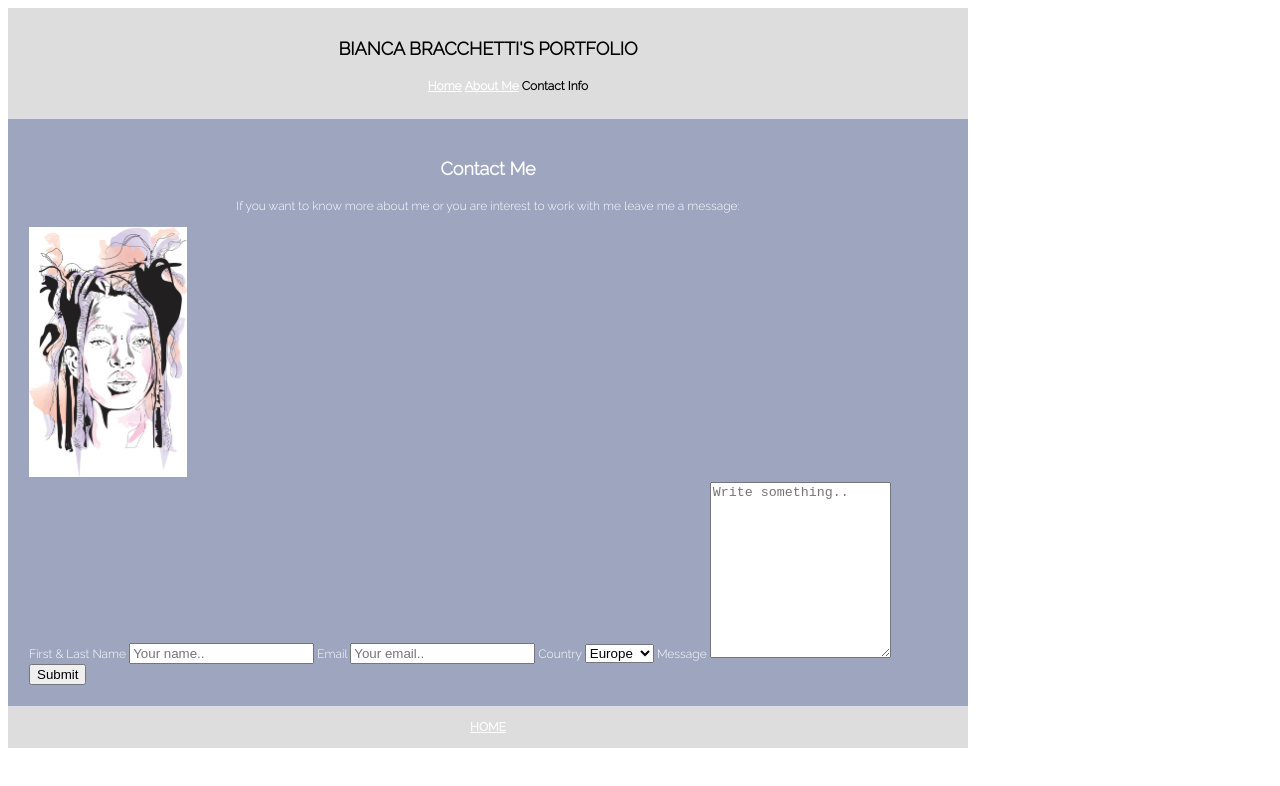
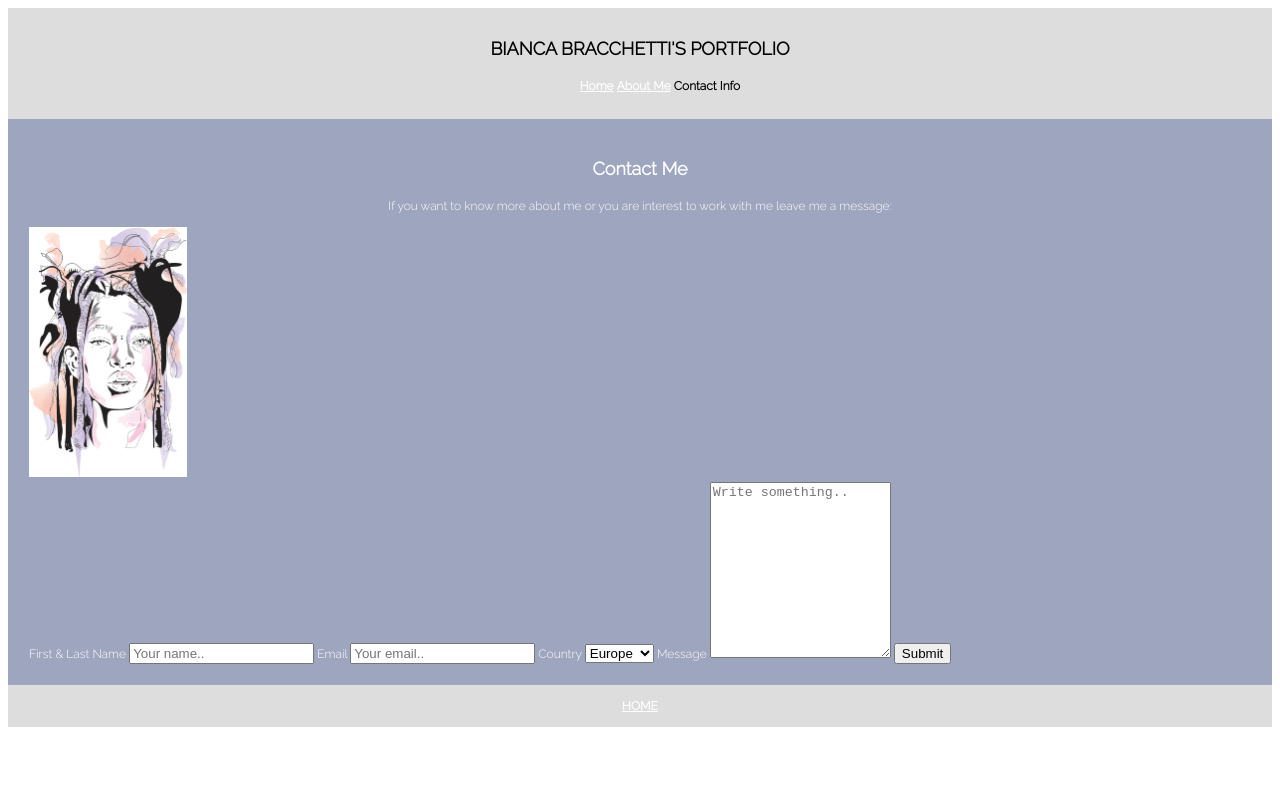
Before and after one commit to bxb760/FINAL_PROJECT, a plain HTML site: page contact-info.html in a window 1280 px wide. Drawn offline with Linux system fonts and the light colour scheme.

Commit message:
Update style.css

```diff
--- a/CSS/style.css
+++ b/CSS/style.css
@@ -69,33 +69,33 @@ a:active {
 }
 
 
-.wrapper {
+wrapper {
   display: grid;
   grid-gap: 0px;
   background-color: #9ea5be;
   max-width: 960px;
 }
 
-.wrapper > * {
+wrapper > * {
   grid-column: col-start / span 12;
 }
 
 @media (min-width: 700px) {
-  .header {
+  header {
     grid-column: col-start / span 12;
     grid-row: 1 / 4;
   }
 
-  .img {
+  img {
     grid-column: col-start / span 2;
     grid-row: 3 / 4;
   }
-  .nav {
+  nav {
     grid-column: col-start 3 / span 8;
     grid-row: 2 / 4;
   }
 
-.footer {
+footer {
     grid-column: col-start / span 12;
     grid-row: 4 / 4;
   }
@@ -105,17 +105,17 @@ a:active {
 }
 
 @media (min-width: 700px) {
-  .header {
+  header {
     grid-column: col-start / span 12;
     grid-row: 1 / 4;
   }
 
-  .main {
+  main {
     grid-column: col-start 3 / span 8;
     grid-row: 2 / 4;
   }
 
-.footer {
+footer {
     grid-column: col-start / span 12;
     grid-row: 4 / 4;
   }
```
